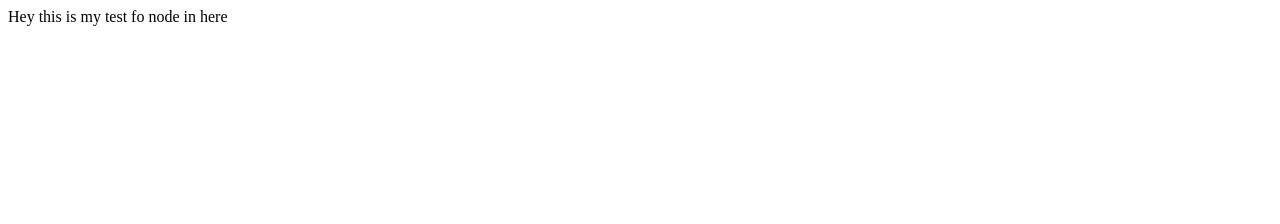
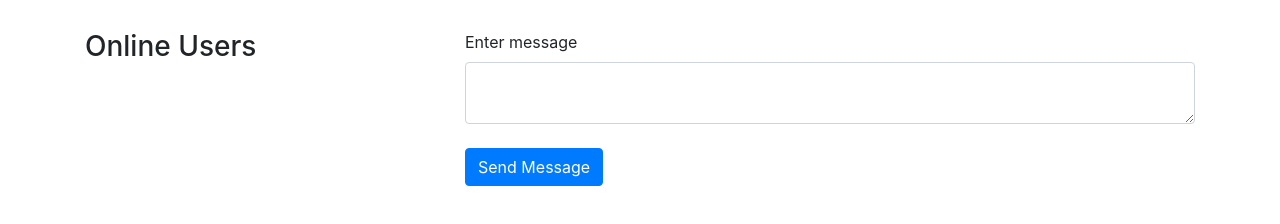
Before and after one commit to anmol27katyani/Web-Chat, a website: page index.html in a window 1280 px wide. Drawn offline with nearby package versions, Linux system fonts and the light colour scheme.

Commit message:
Added a few of improvements

```diff
--- a/index.html
+++ b/index.html
@@ -2,8 +2,34 @@
 <html>
 <head>
 	<title>IO chat</title>
+	<link rel="stylesheet" href="https://maxcdn.bootstrapcdn.com/bootstrap/4.0.0/css/bootstrap.min.css">
+	<script src="https://code.jquery.com/jquery-git.min.js"></script>
+	<script type="https://cdnjs.cloudflare.com/ajax/libs/socket.io/2.0.4/socket.io.js"></script>
+	<style >
+		body{
+			margin-top: 30px;
+		}
+	</style>
+
 </head>
 <body>
- Hey this is my test fo node in here
+	<div class="container">
+		<div class="row">
+			<div class="col-md-4">
+				<h3>Online Users</h3>
+				<ul class="list-group" id="users"></ul>
+			</div>
+			<div class="col-md-8">
+				<div class="chat" id="chat"></div>
+				<form id="messageForm">
+					<div class="form-group">
+						<label>Enter message</label>
+						<textarea class="form-control" id="message"></textarea>
+						<br>
+						<input type="submit" value="Send Message" class="btn btn-primary"></div>
+				</form>
+			</div>
+		</div>
+	</div>
 </body>
 </html>
```
Also changed, not shown: server.js (+11 -1 lines).
